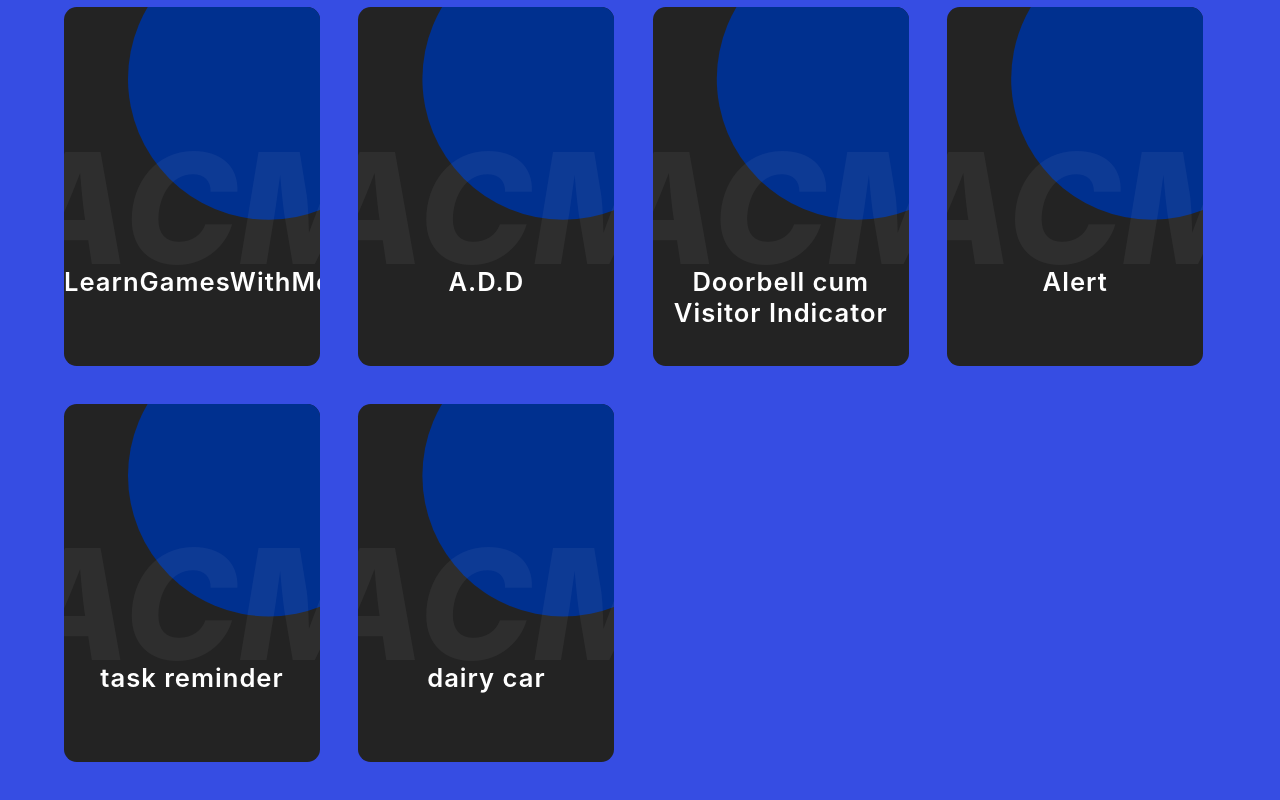
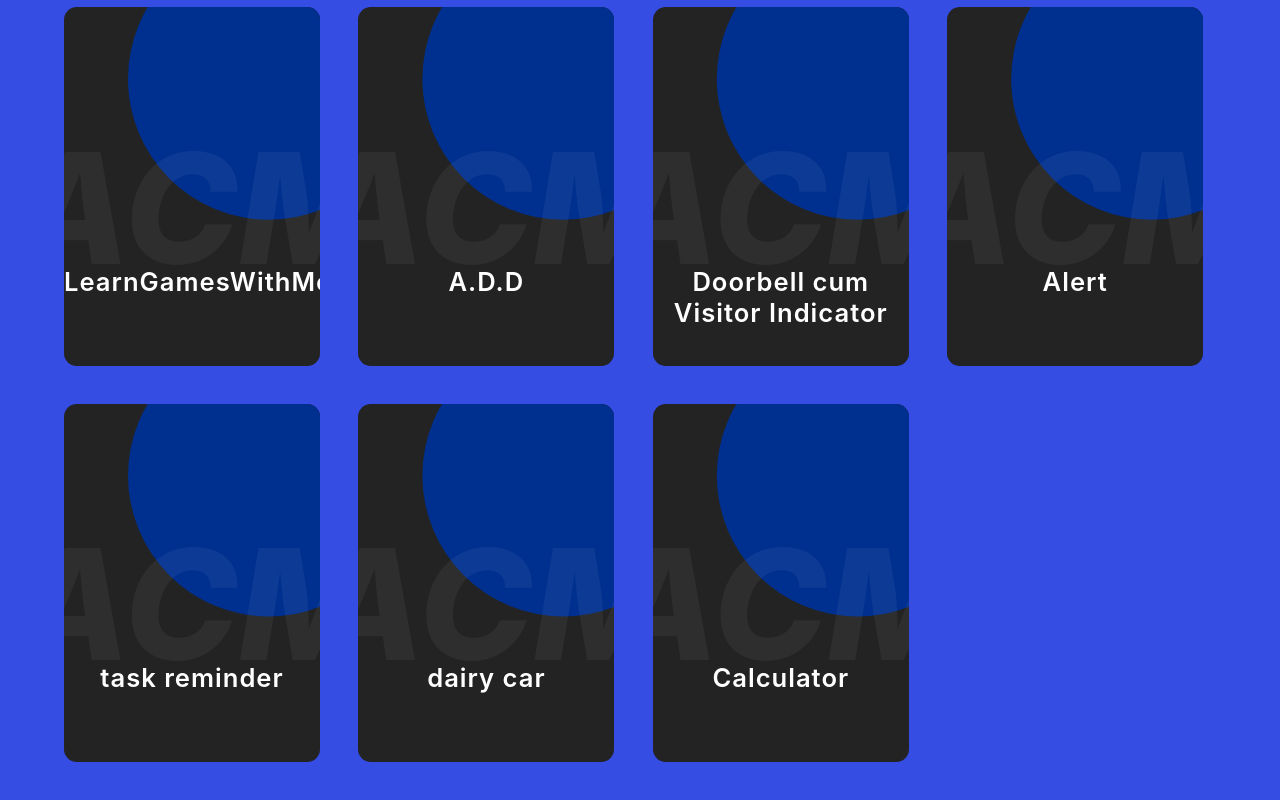
Before and after one commit to ACM-JUIT/Project-Ideas, a React (Create React App) app: page / in a window 1280 px wide. Shown: the part 1944-2744 px from the top of the page. Built offline with nearby package versions, Linux system fonts and the light colour scheme.

Commit message:
Update data.js

```diff
--- a/src/data.js
+++ b/src/data.js
@@ -87,4 +87,8 @@ export const projectsData = [
       projectName: "dairy car",
       techStack: "Distribute milk through IOT",
     },
+     {
+      projectName: "Calculator",
+      techStack: "MERN",
+    },
 ];
```
